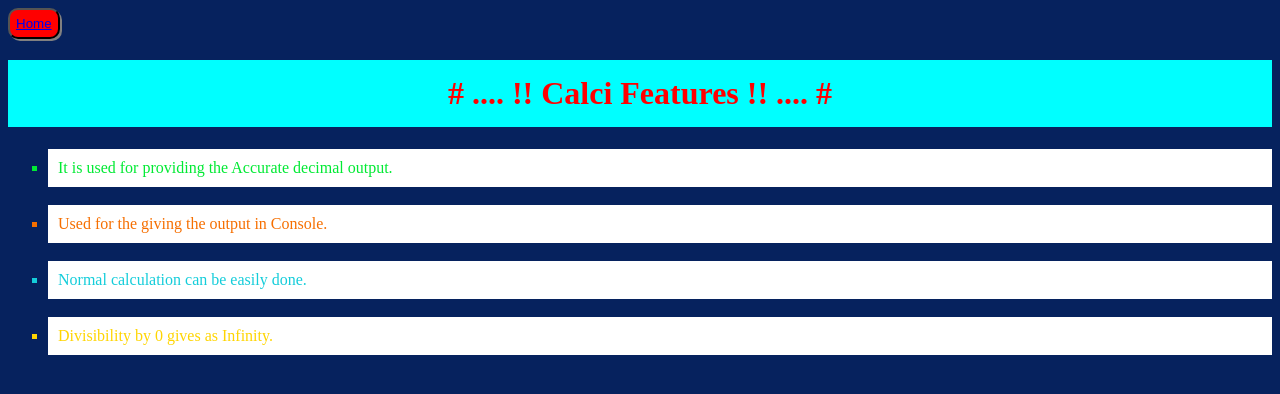
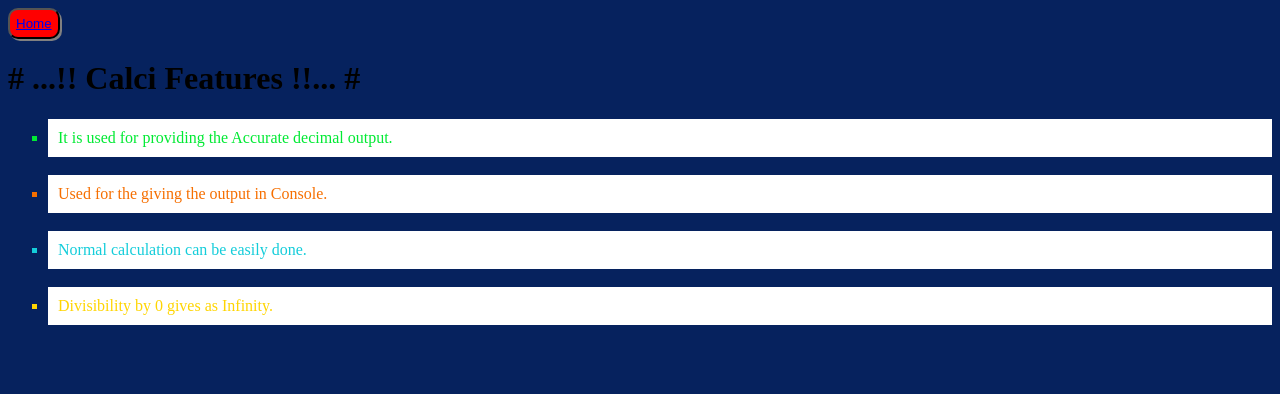
Before and after one commit to shash319/The-Virtual-Calculator, a plain HTML site: page feature.html in a window 1280 px wide. Drawn offline with Linux system fonts and the light colour scheme.

Commit message:
Update feature.html

```diff
--- a/feature.html
+++ b/feature.html
@@ -7,7 +7,7 @@
 </head>
 <body style="background-color:rgb(6, 34, 94) ;">
    <button style="background-color: red; border-radius: 10px; padding: 6px; box-shadow:2px 2px  grey;"> <a href="./index.html">Home<br></a> </button>
-   <h1 style="background-color: aqua; color: red; padding: 15px; text-align: center" ><b># .... !! Calci Features !! .... #</b></h1>
+   <h1 id="feature-head"><b># ...!! Calci Features !!... #</b></h1>
    <ul style="list-style:square;">
          <li style="color: rgb(0, 234, 51); background-color: #fff ; padding: 10px"> It is used for providing the Accurate decimal output.</li>
          <br>
```
